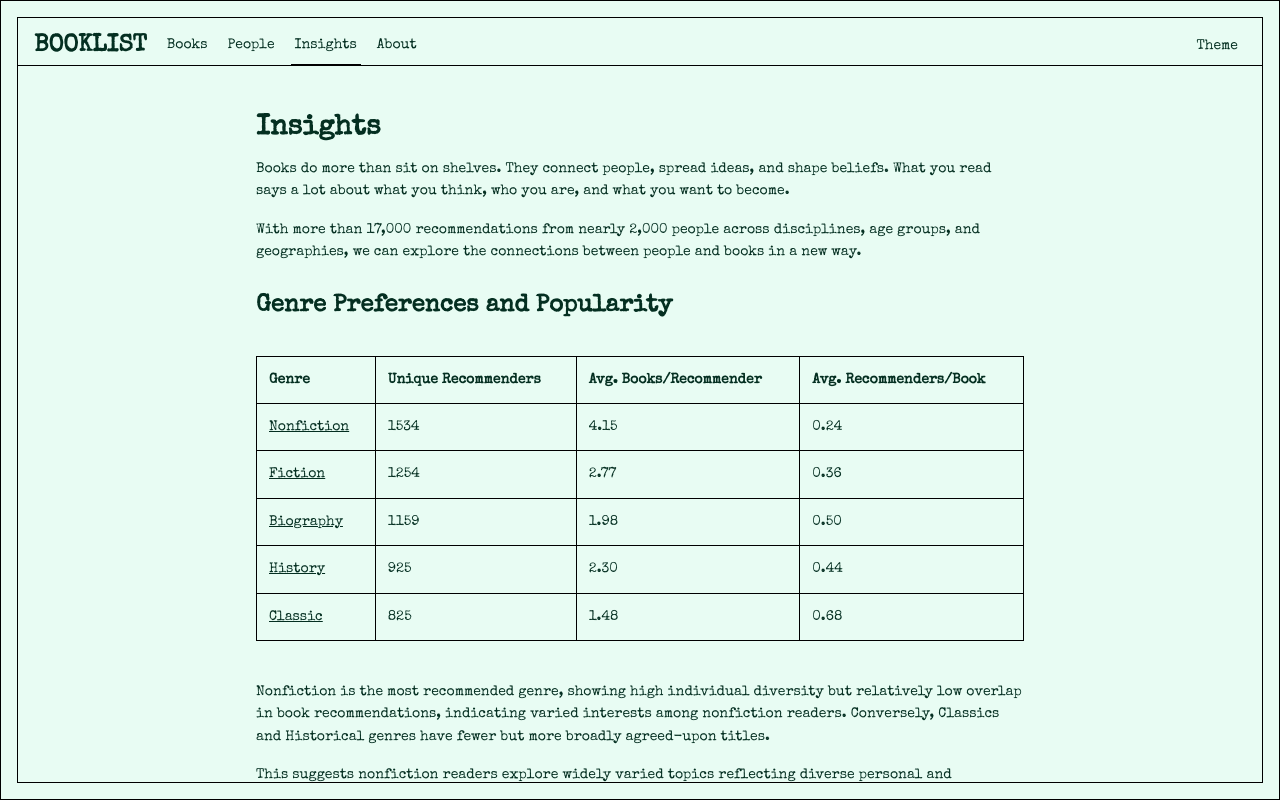
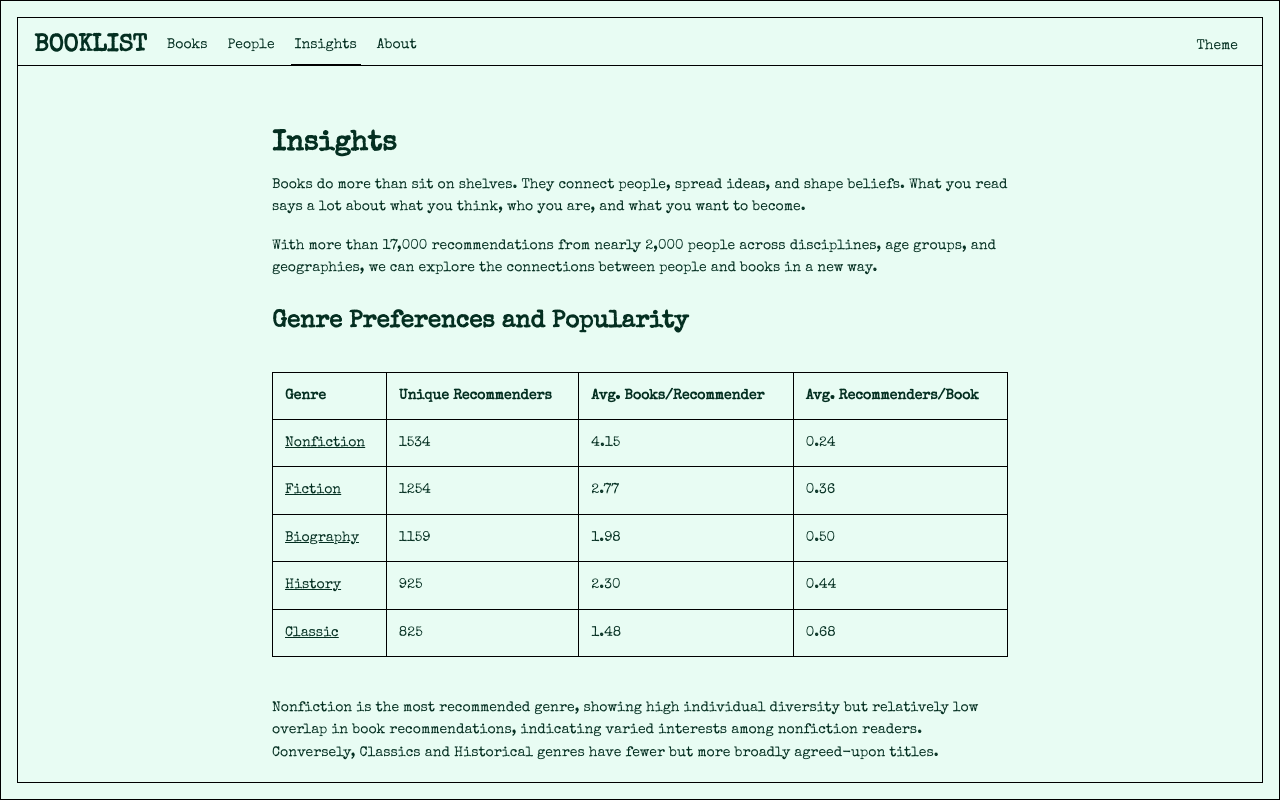
Before and after one commit to alanagoyal/booklist, a Next.js app: page /insights in a window 1280 px wide. Built offline with nearby package versions, Linux system fonts and the light colour scheme.

Commit message:
add padding to pages

```diff
--- a/app/about/page.tsx
+++ b/app/about/page.tsx
@@ -3,7 +3,7 @@ import About from "@/components/about";
 export default function AboutPage() {
   return (
     <div className="h-full p-4 bg-background text-text overflow-y-auto">
-      <div className="max-w-3xl mx-auto">
+      <div className="max-w-3xl mx-auto p-4">
         <h1 className="text-[28px] font-bold mt-8 mb-4">About</h1>
         <About />
       </div>
--- a/app/insights/page.tsx
+++ b/app/insights/page.tsx
@@ -10,7 +10,7 @@ export default async function InsightsPage() {
 
   return (
     <div className="h-full p-4 bg-background text-text overflow-y-auto">
-      <div className="max-w-3xl mx-auto">
+      <div className="max-w-3xl mx-auto p-4">
         {insightsPost ? (
           <MarkdownRenderer content={insightsPost.content} />
         ) : (
```
